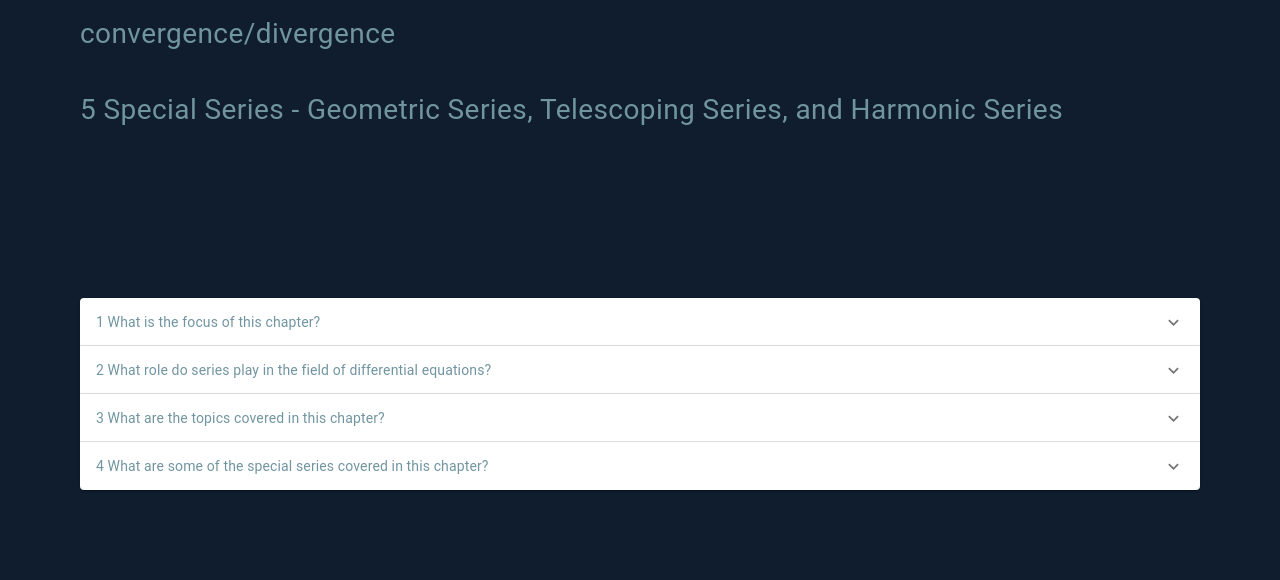
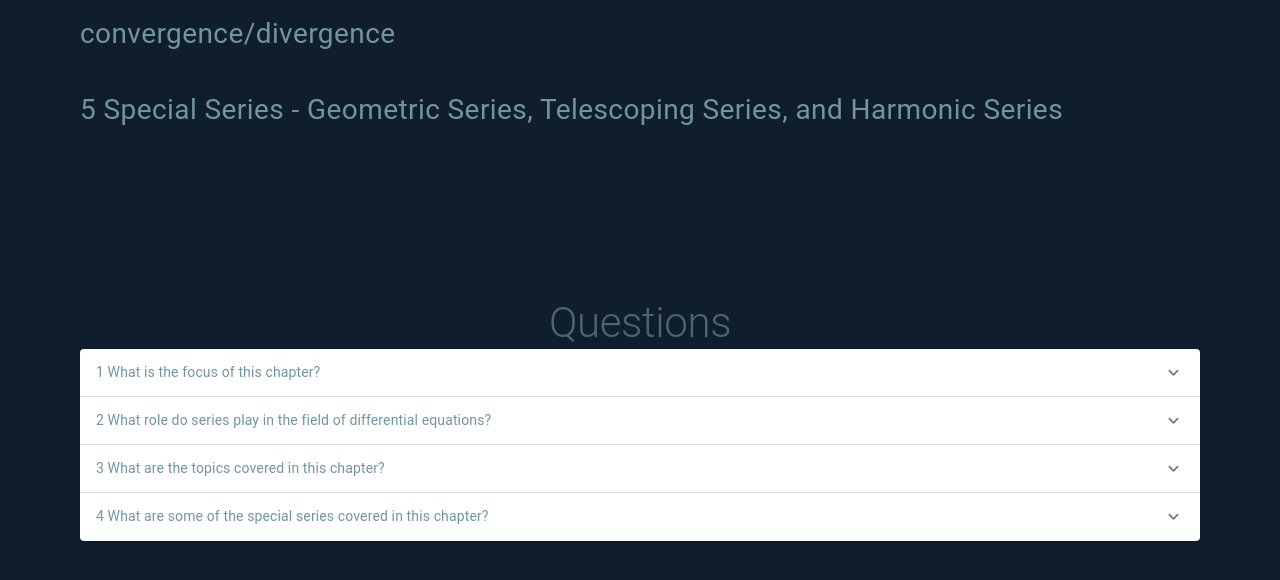
Before and after one commit to martinyis/PrepAi, a React (Create React App) app in the folder client/: page /result in a window 1280 px wide. Shown: the part 1099-1679 px from the top of the page. Built offline with nearby package versions, Linux system fonts and the light colour scheme.

Commit message:
Add questions label

```diff
--- a/client/src/modules/Questions.jsx
+++ b/client/src/modules/Questions.jsx
@@ -9,7 +9,18 @@ const Questions = (props) => {
   const { questions } = props;
   return (
     <div>
+      <Typography
+        variant="h2"
+        align="center"
+        style={{
+          fontSize: "3rem",
+        }}
+      >
+        Questions
+      </Typography>
       {questions.map((question, id) => (
+        //Questions
+
         <Accordion>
           <AccordionSummary
             expandIcon={<ExpandMoreIcon />}
```
